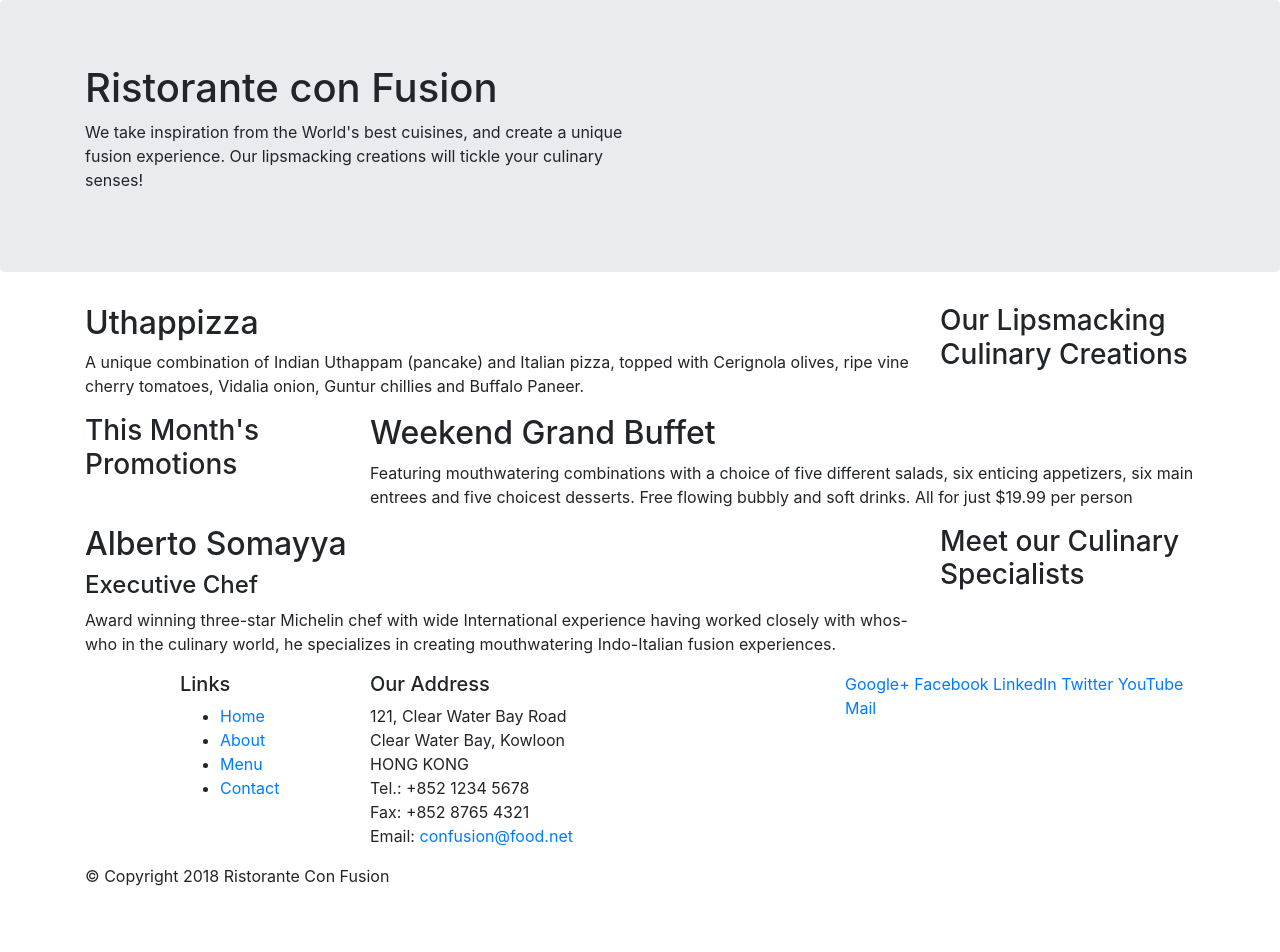
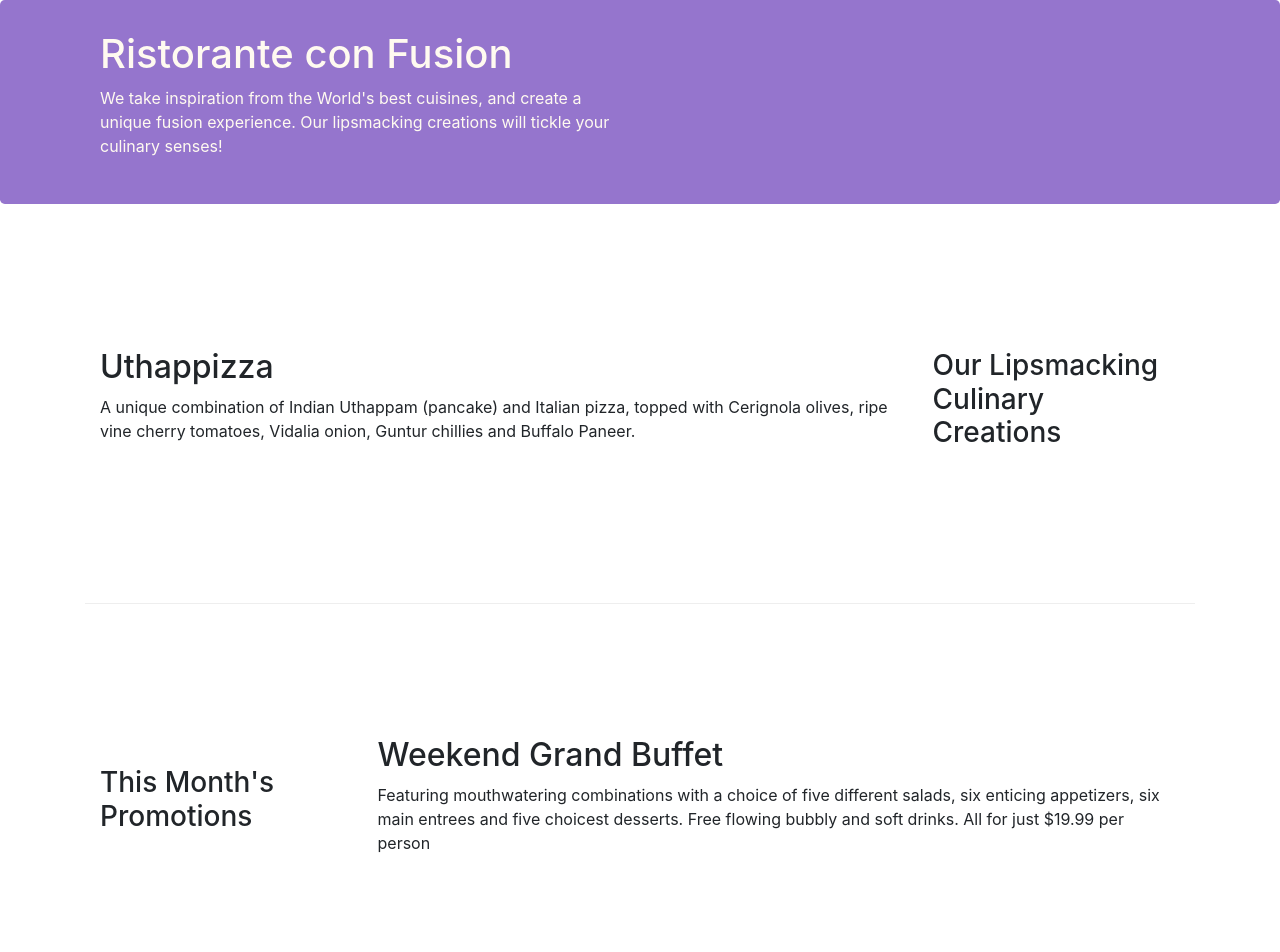
Before and after one commit to pratikgdb/conFusion, a website: page index.html in a window 1280 px wide. Shown: the top 952 px of the page. Before the commit the page ends 904 px from the top, so only its background shows below. Drawn offline with nearby package versions, Linux system fonts and the light colour scheme.

Commit message:
Bootstrap Grid Part Two

```diff
--- /dev/null
+++ b/css/styles.css
@@ -0,0 +1,30 @@
+.row-header{
+  margin: 0px auto;
+  padding: 0px auto;
+}
+
+.row-content{
+  margin: 0px auto;
+  padding: 50px 0px 50px 0px;
+  border-bottom: 1px ridge;
+  min-height: 400px;
+}
+
+.footer{
+  background-color: #D1C4E9;
+  margin: 0px auto;
+  padding: 20px 0px 20px 0px;
+}
+
+.jumbotron{
+  padding: 30px 0px 30px 0px;
+  margin: 0px auto;
+  background: #9575CD;
+  color: floralwhite;
+}
+
+.address{
+  font-size: 80%;
+  margin: 0px;
+  color: #0f0f0f;
+}
--- a/index.html
+++ b/index.html
@@ -9,6 +9,7 @@
 
    <!-- Bootstrap CSS -->
    <link rel="stylesheet" href="node_modules/bootstrap/dist/css/bootstrap.min.css">
+   <link rel="stylesheet" href="css/styles.css">
     <title>Ristorante Con Fusion</title>
 </head>
 
@@ -16,7 +17,7 @@
 
     <header class="jumbotron">
         <div class="container">
-            <div class="row">
+            <div class="row row-header">
                 <div class="col-12 col-sm-6">
                     <h1>Ristorante con Fusion</h1>
                     <p>We take inspiration from the World's best cuisines, and create a unique fusion experience. Our lipsmacking creations will tickle your culinary senses!</p>
@@ -28,7 +29,7 @@
     </header>
 
     <div class="container">
-        <div class="row">
+        <div class="row row-content align-items-center">
             <div class="col-12 col-sm-4 order-sm-last col-md-3">
                 <h3>Our Lipsmacking Culinary Creations</h3>
             </div>
@@ -39,7 +40,7 @@
         </div>
 
 
-        <div class="row">
+        <div class="row row-content align-items-center">
             <div class="col-12 col-sm-4 col-md-3">
                 <h3>This Month's Promotions</h3>
             </div>
@@ -49,7 +50,7 @@
             </div>
         </div>
 
-        <div class="row">
+        <div class="row row-content align-items-center">
             <div class="col-12 col-sm-4 order-sm-last col-md-3">
                 <h3>Meet our Culinary Specialists</h3>
             </div>
@@ -61,12 +62,12 @@
         </div>
     </div>
 
-    <footer>
+    <footer class="footer">
         <div class="container">
             <div class="row">
                 <div class="col-4 offset-1 col-sm-2">
                     <h5>Links</h5>
-                    <ul>
+                    <ul class="list-unstyled">
                         <li><a href="#">Home</a></li>
                         <li><a href="#">About</a></li>
                         <li><a href="#">Menu</a></li>
@@ -84,8 +85,8 @@
 		              Email: <a href="mailto:confusion@food.net">confusion@food.net</a>
 		           </address>
                 </div>
-                <div class="col-12 col-sm-4">
-                    <div>
+                <div class="col-12 col-sm-4 align-self-center">
+                    <div class="text-center">
                         <a href="http://google.com/+">Google+</a>
                         <a href="http://www.facebook.com/profile.php?id=">Facebook</a>
                         <a href="http://www.linkedin.com/in/">LinkedIn</a>
@@ -95,7 +96,7 @@
                     </div>
                 </div>
            </div>
-           <div class="row">
+           <div class="row justify-content-center">
                 <div class="col-auto">
                     <p>© Copyright 2018 Ristorante Con Fusion</p>
                 </div>
```
